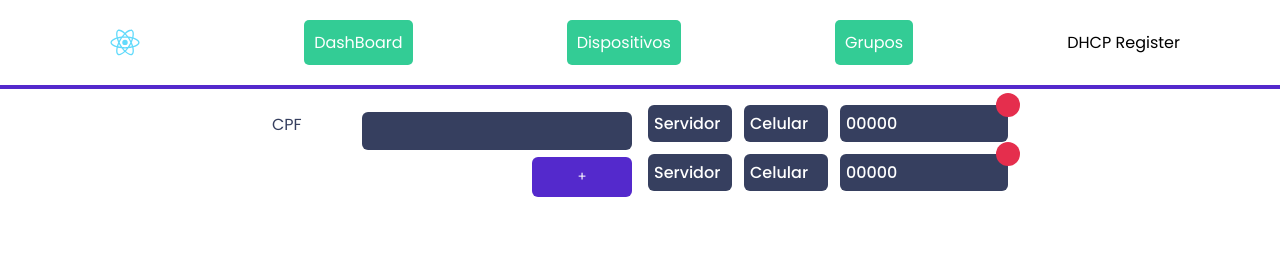
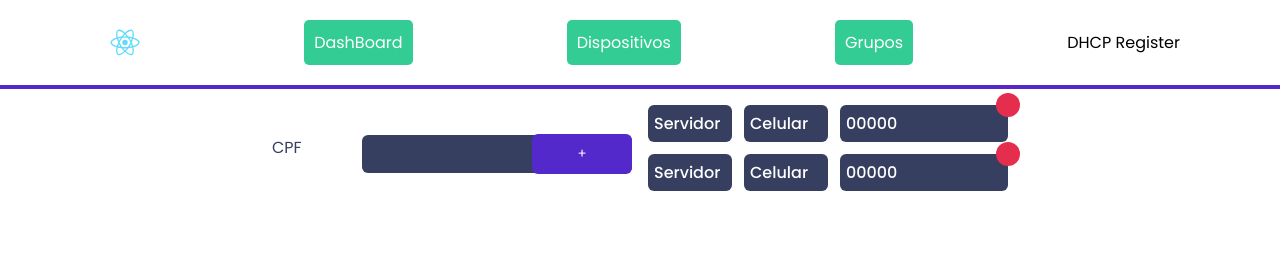
Before and after one commit to luis-gustavo-sales-dev/dhcpd-register-easy-reactjs, a React (Create React App) app: page /devices in a window 1280 px wide. Shown: the top 253 px of the page. Built offline with nearby package versions, Linux system fonts and the light colour scheme; no server answers.

Commit message:
Button to add mac was replaced in front of the cpf search input

```diff
--- a/src/components/Devices/DeviceInputsComponent/index.tsx
+++ b/src/components/Devices/DeviceInputsComponent/index.tsx
@@ -1,6 +1,6 @@
 import InputForm from "../../InputForm";
 import ActionButton from "../../ActionButton";
-import { Container, ContentActions, ContentMACs, ContentGroups, ContentTypeOfDevices } from "./style";
+import { Container, ContentActions, ContentMACs, ContentGroups, ContentTypeOfDevices, MoveButton } from "./style";
 import { useEffect, useState } from "react";
 import { useGroupContext } from "../../../hooks/groupDataApplication";
 import GroupComponent from "../../Groups/GroupComponent";
@@ -40,7 +40,9 @@ export default function DeviceInputsComponent() {
 
       <ContentActions>
         <InputForm labelName="CPF" columns="1fr 3fr" onChange={ (event) => { console.log(event.target.value)}} />
-        <ActionButton text="+" action={addMacsToStore}/>
+        <MoveButton>
+          <ActionButton text="+" action={addMacsToStore}/>
+        </MoveButton>
       </ContentActions>
 
       <ContentMACs>
--- a/src/components/Devices/DeviceInputsComponent/style.ts
+++ b/src/components/Devices/DeviceInputsComponent/style.ts
@@ -11,6 +11,12 @@ export const ContentActions = styled.div`
   flex-direction: column;
   justify-content: space-evenly;
   align-items: flex-end ;
+  position: relative;
+`
+
+export const MoveButton = styled.div`
+  position: absolute;
+
 `
 
 export const ContentMACs = styled.div`
```
